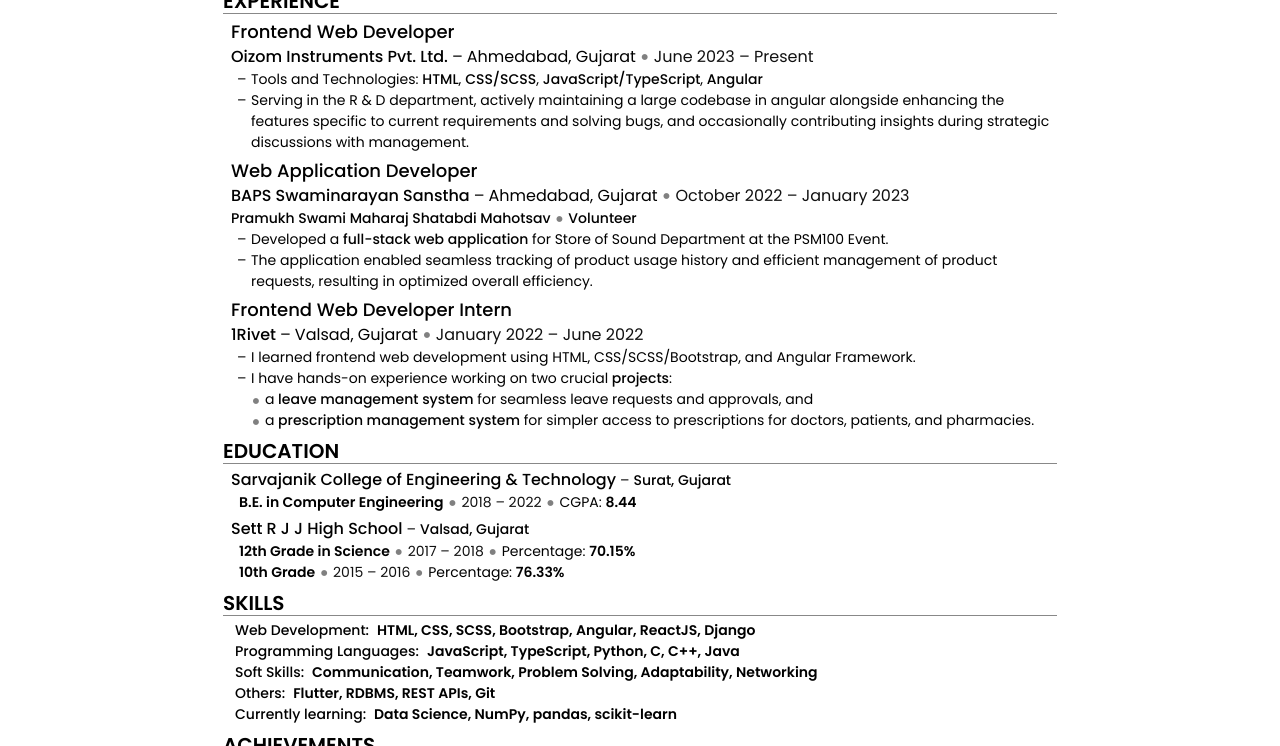
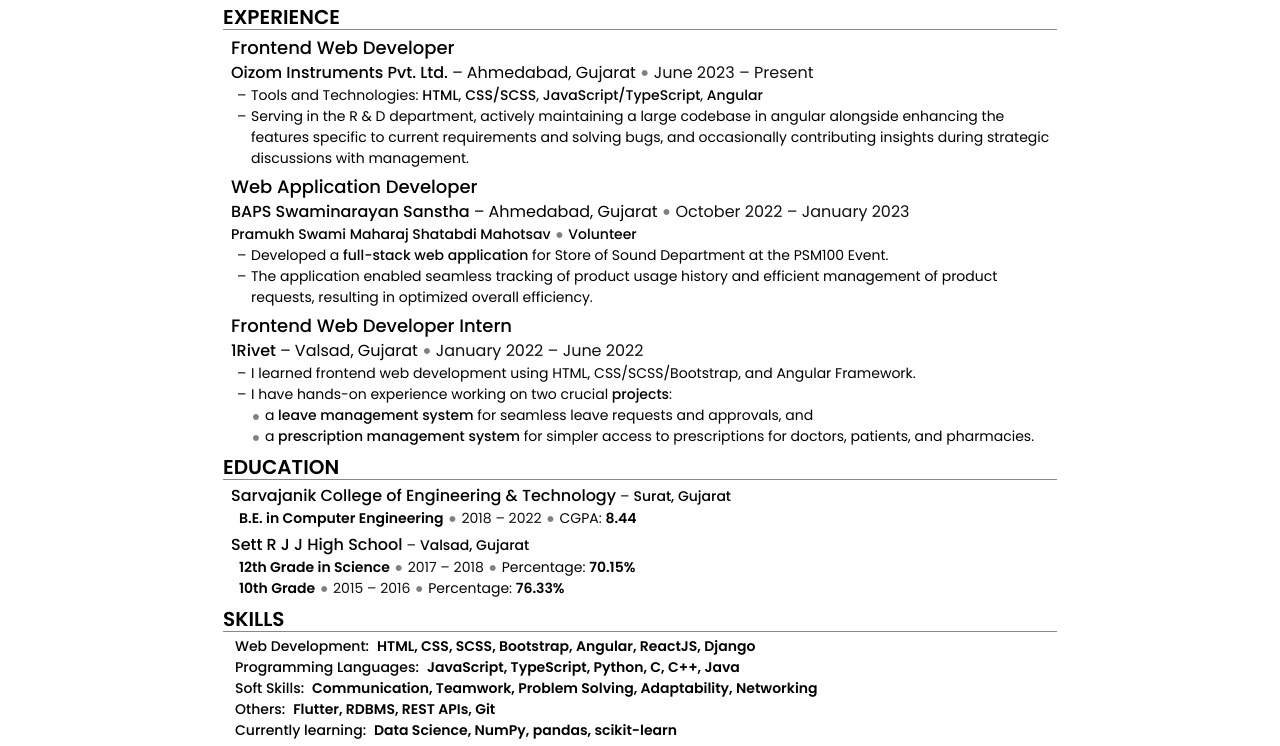
Before and after one commit to theNoobCoder0x01/resume-template, a website: page index.html in a window 1280 px wide. Shown: the part 178-924 px from the top of the page. Drawn offline with Linux system fonts and the light colour scheme.

Commit message:
added top padding

```diff
--- a/index.html
+++ b/index.html
@@ -11,7 +11,7 @@
   </head>
 
   <body>
-    <div class="d-flex pt-3_5 my-auto min-h-100">
+    <div class="d-flex pt-4_5 my-auto min-h-100">
       <div class="flex-grow-1 d-flex flex-column w-100">
         <header class="header-border border-bottom border-dark pb-2">
           <div class="content-section px-5">
```
